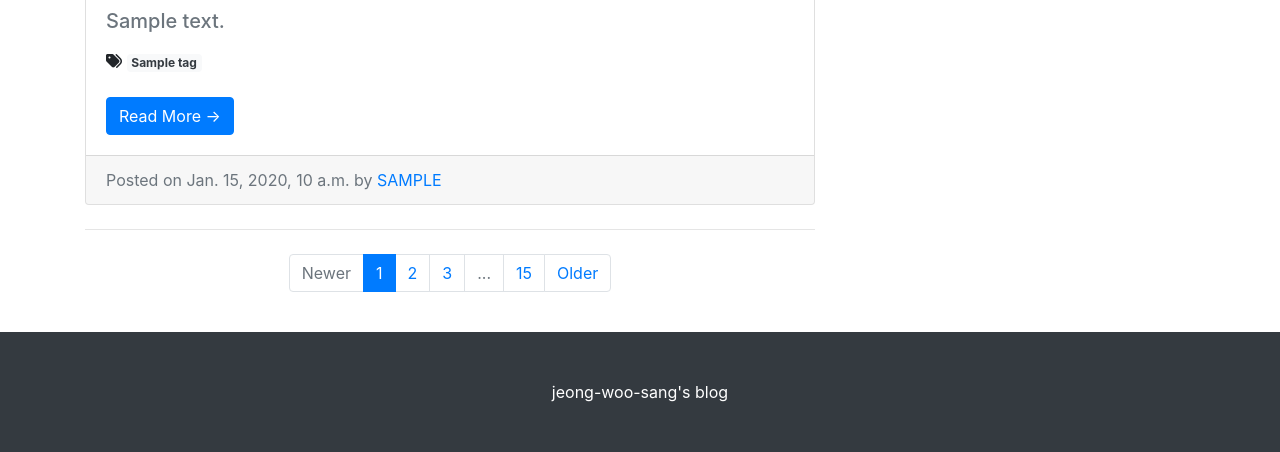
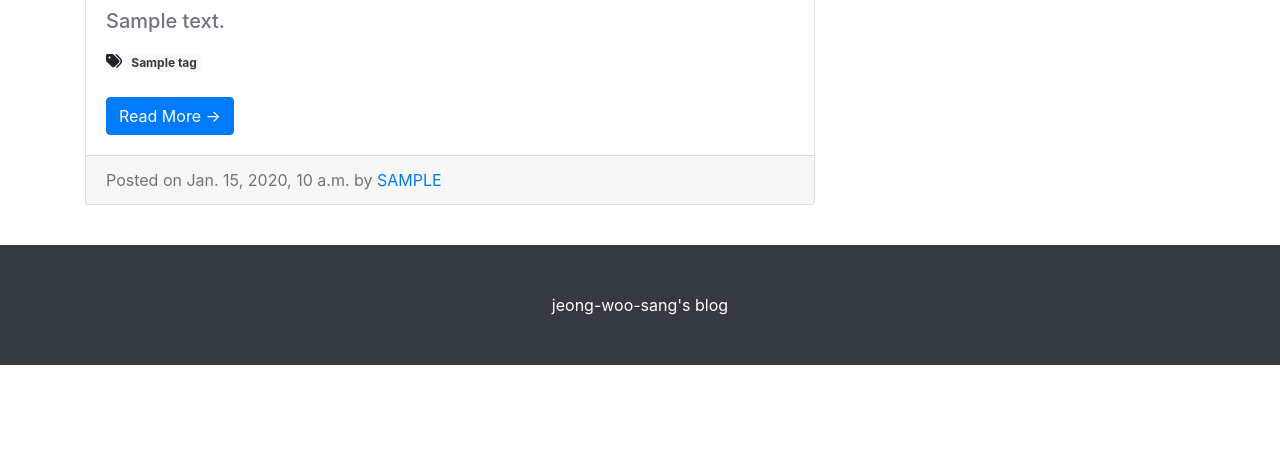
Before and after one commit to woo-sang-jeong/Blog-project-with-bootstrap-django, a Django app: page /blog/ in a window 1280 px wide. Shown: the part 792-1244 px from the top of the page. After the commit the page ends 1157 px from the top, so only its background shows below. Run offline with Django 4.2, Linux system fonts and the light colour scheme; tables that the repository leaves empty hold one stand-in row (values such as "Sample post"); grey boxes marked "Sample" are stand-in pictures; some libraries are stand-ins or nearby versions.

Commit message:
pagination 기능 구현

```diff
--- a/blog/templates/blog/post_list.html
+++ b/blog/templates/blog/post_list.html
@@ -55,19 +55,29 @@
     <h1>아직 게시물이 없습니다</h1>
     {% endif %}
 
-        <!-- Pagination-->
-        <nav aria-label="Pagination">
-          <hr class="my-0" />
-          <ul class="pagination justify-content-center my-4">
+        {% if is_paginated %}
+        <!-- Pagination -->
+        <ul class="pagination justify-content-center mb-4">
+            {% if page_obj.has_next %}
+            <li class="page-item">
+                <a class="page-link" href="?page={{ page_obj.next_page_number }}">&larr; Older</a>
+            </li>
+            {% else %}
             <li class="page-item disabled">
-              <a class="page-link" href="#" tabindex="-1" aria-disabled="true">Newer</a>
+                <a class="page-link" href="#">&larr; Older</a>
             </li>
-            <li class="page-item active" aria-current="page"><a class="page-link" href="#!">1</a></li>
-            <li class="page-item"><a class="page-link" href="#!">2</a></li>
-            <li class="page-item"><a class="page-link" href="#!">3</a></li>
-            <li class="page-item disabled"><a class="page-link" href="#!">...</a></li>
-            <li class="page-item"><a class="page-link" href="#!">15</a></li>
-            <li class="page-item"><a class="page-link" href="#!">Older</a></li>
-          </ul>
-        </nav>
+            {% endif %}
+
+            {% if page_obj.has_previous %}
+            <li class="page-item">
+                <a class="page-link" href="?page={{ page_obj.previous_page_number }}">Newer &rarr;</a>
+            </li>
+            {% else %}
+            <li class="page-item disabled">
+                <a class="page-link" href="#">Newer &rarr;</a>
+            </li>
+            {% endif %}
+        </ul>
+    {% endif %}
+
 {% endblock %}
--- a/blog/views.py
+++ b/blog/views.py
@@ -16,6 +16,7 @@ from django.shortcuts import get_object_or_404
 class PostList(ListView):
     model = Post
     ordering = '-pk'
+    paginate_by = 5
 
     def get_context_data(self, **kwargs):
         context = super(PostList, self).get_context_data()
```
